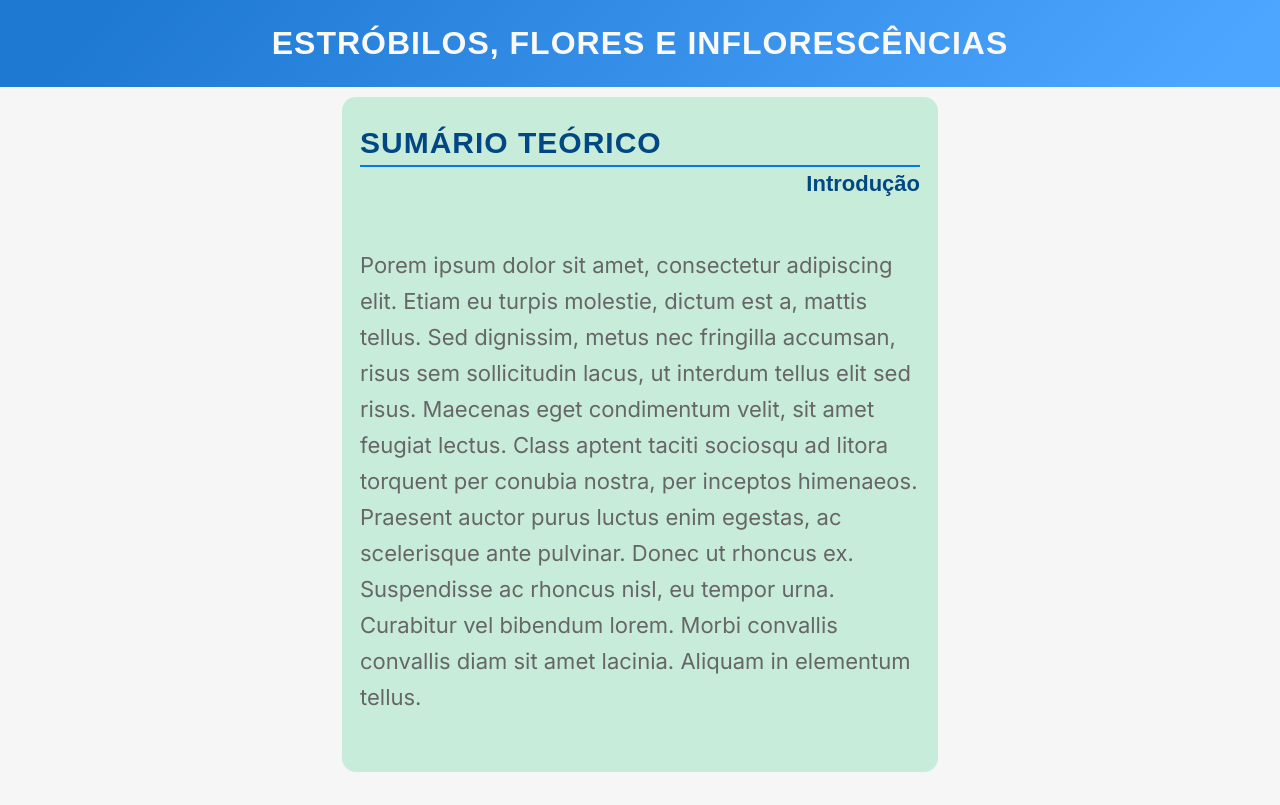
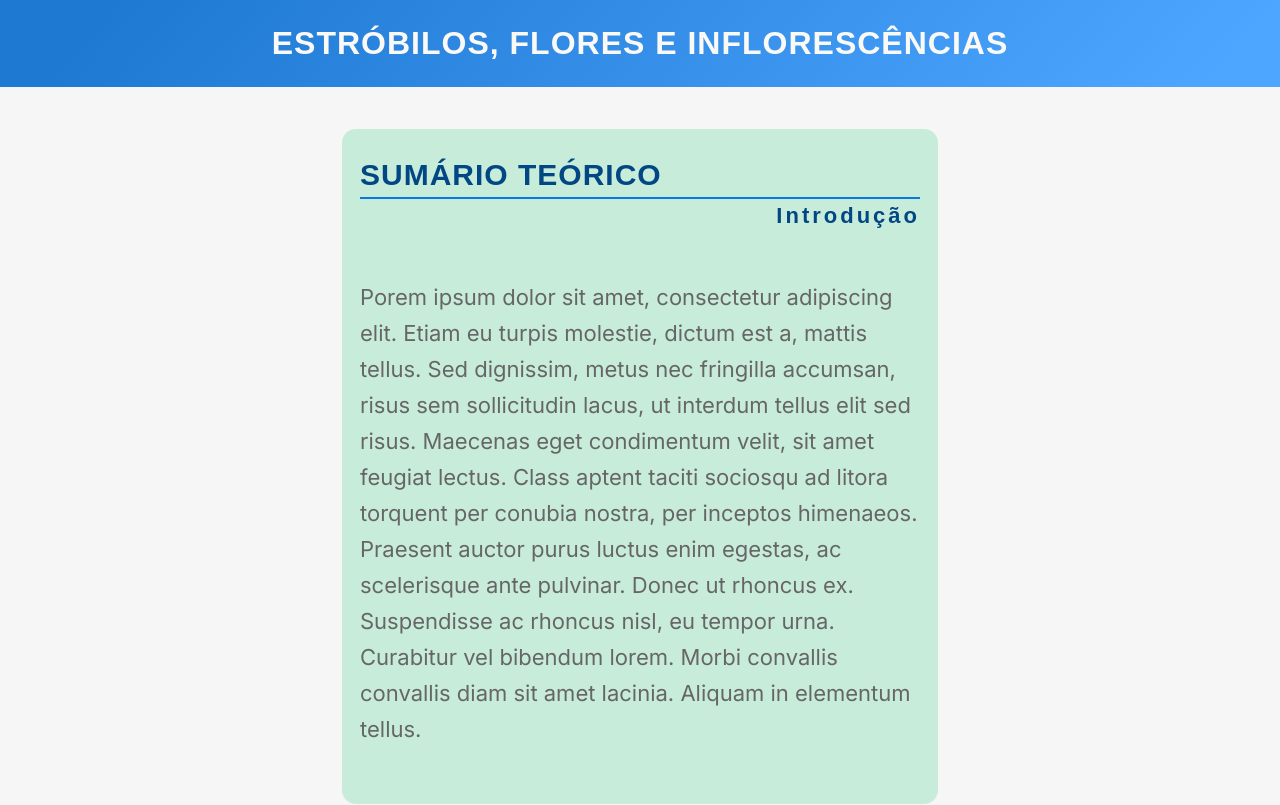
Before and after one commit to david-franca/algetec-components, a plain HTML site: page components.html in a window 1280 px wide. Shown: the top 805 px of the page. Drawn offline with Linux system fonts and the light colour scheme; a web font is replaced by a local one.

Commit message:
letter spacing on subtitle

```diff
--- a/style.css
+++ b/style.css
@@ -9,7 +9,7 @@ body {
   display: flex;
   flex-direction: column;
   gap: 2rem;
-  padding-bottom: 2rem;
+  padding: 2rem 0;
 }
 
 .algetec-header-title {
@@ -96,6 +96,7 @@ body {
     font-size: 1.375rem;
     font-style: normal;
     font-weight: 700;
+    letter-spacing: 3px;
   }
 }
 
```
